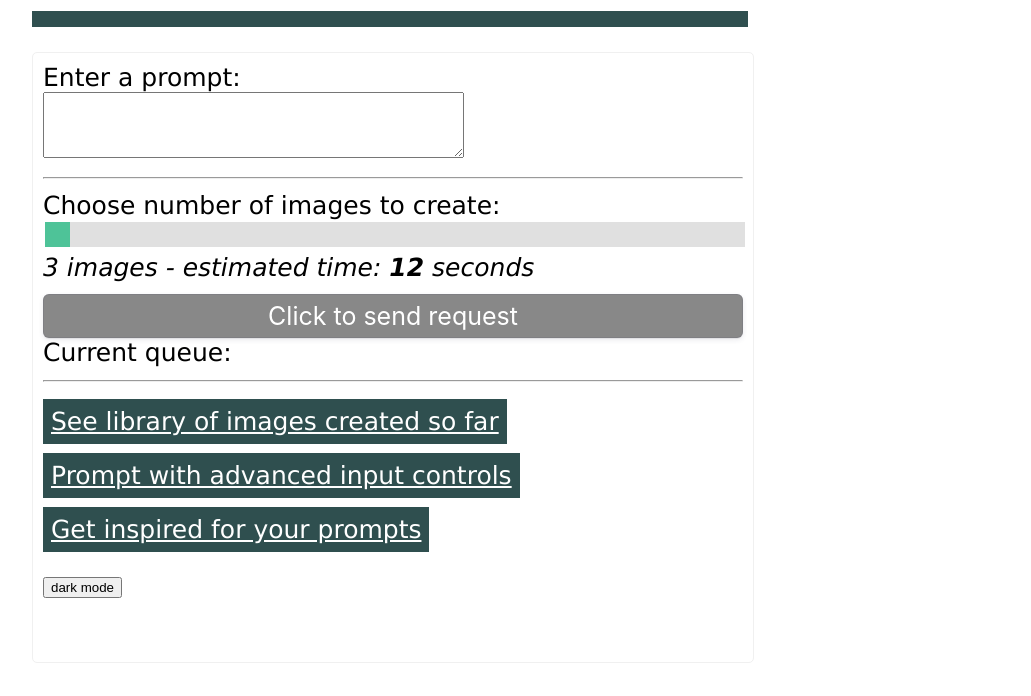
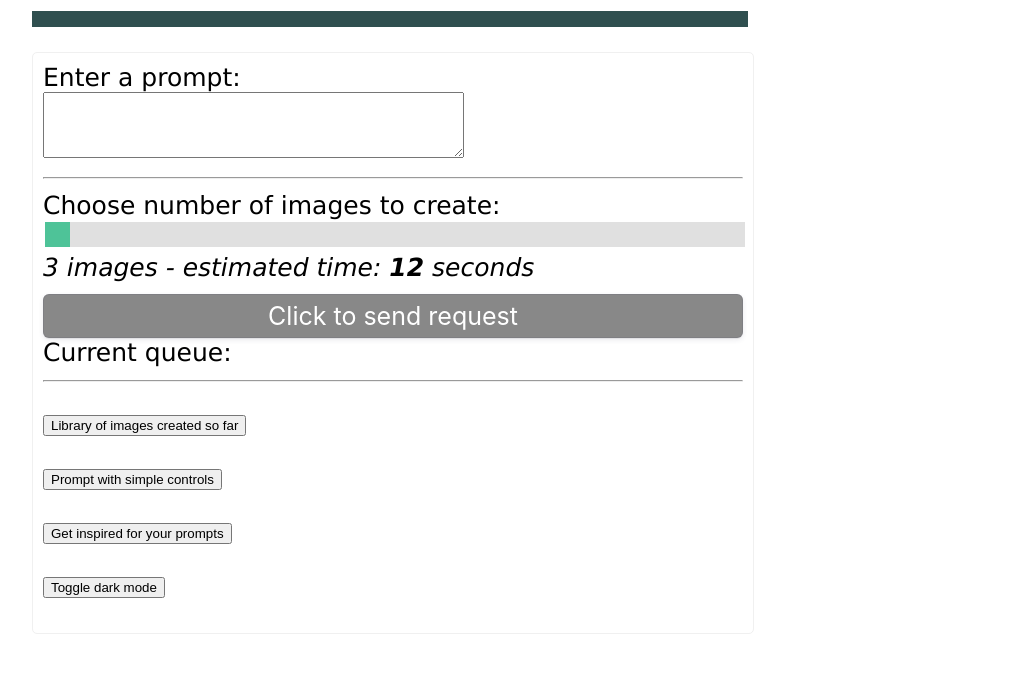
Before and after one commit to nicklansley/nick-stable-diffusion, a plain HTML site: page frontend/index.html in a window 1280 px wide. Shown: the part 147-843 px from the top of the page, without its empty margins (1-1032 px from the left). After the commit the page ends 814 px from the top, so only its background shows below. Drawn offline with Linux system fonts and the light colour scheme; no server answers.

Commit message:
Application now remembers dark mode as its setting is now saved to session storage

```diff
--- a/frontend/index.html
+++ b/frontend/index.html
@@ -131,7 +131,7 @@
         margin-top: 10px;
     }
 </style>
-<body>
+<body onload="setDarkModeFromLocalStorage()">
 <h1>Nick's Stable Diffusion Playground</h1>
 <p class="label" id="status"></p>
 
@@ -181,39 +181,20 @@
             </div>
             <div>
                 <p>
-                    <a class="label"
-                       href="library.html"
-                       rel="noopener noreferrer"
-                       target="_blank">See
-                        library
-                        of
-                        images
-                        created
-                        so
-                        far</a></p>
-                <p><a class="label"
-                      href="advanced.html"
-                      rel="noopener noreferrer"
-                      target="_blank">Prompt
-                    with
-                    advanced
-                    input
-                    controls</a></p>
-
-                <p><a class="label"
-                      href="inspiration.html"
-                      rel="noopener noreferrer"
-                      target="_blank">Get
-                    inspired
-                    for
-                    your
-                    prompts</a></p>
-
-                <p><button onclick="let element = document.body; element.classList.toggle('dark-mode');">dark mode</button> </p>
+                    <button onclick="window.open('library.html', '_blank')">Library of images created so far</button>
+                </p>
+                <p>
+                    <button onclick="window.open('index.html', '_blank')">Prompt with simple controls</button>
+                </p>
+                <p>
+                    <button onclick="window.open('inspiration.html', '_blank')">Get inspired for your prompts</button>
+                </p>
+                <p>
+                    <button onclick="toggleDarkMode()">Toggle dark mode</button>
+                </p>
             </div>
 
         </div>
-        &nbsp;
     </div>
 </div>
 </div>
--- a/frontend/index.js
+++ b/frontend/index.js
@@ -433,6 +433,22 @@ const populateControlsFromHref = () =>
     }
 }
 
+const toggleDarkMode = () =>
+{
+    let element = document.body;
+    element.classList.toggle('dark-mode');
+    localStorage.setItem("dark-mode", element.classList.contains('dark-mode') ? "Y" : "N");
+}
+
+
+const setDarkModeFromLocalStorage = () =>
+{
+    if(localStorage.getItem("dark-mode") === "Y")
+    {
+        document.body.classList.add('dark-mode');
+    }
+}
+
 
 /**
  * Set a timer to go and get the queued prompt requests from the server every 2 seconds
```
Also changed, not shown: frontend/advanced.html (+25 -32 lines), frontend/library.html (+21 -9 lines), frontend/library.js (+16 -0 lines). Lines whose indentation alone changed are shown as unchanged.
